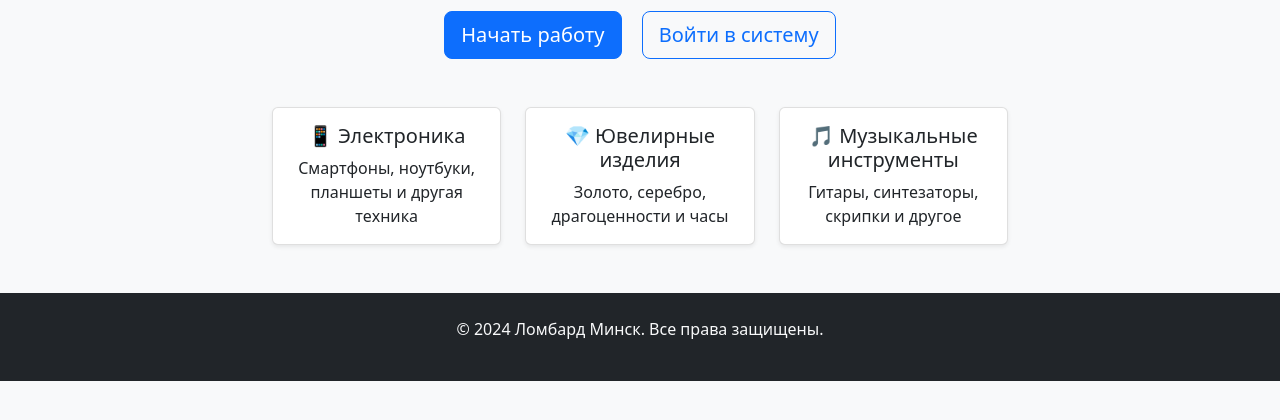
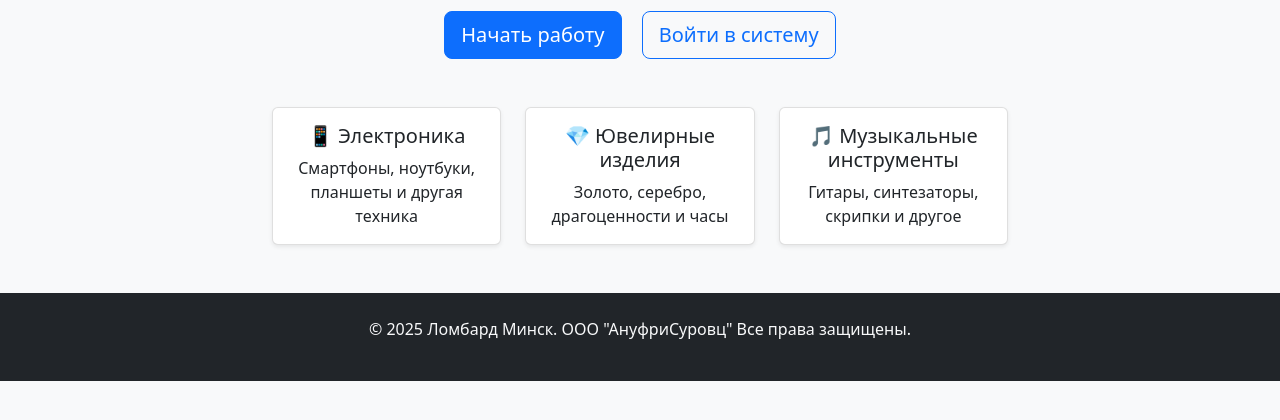
Before and after one commit to deviyan13/PawnShop, a Flask app: page / in a window 1280 px wide. Shown: the part 305-725 px from the top of the page. Run offline with Flask 3, Linux system fonts and the light colour scheme; some libraries are stand-ins or nearby versions.

Commit message:
updated year in footer

```diff
--- a/app/templates/base.html
+++ b/app/templates/base.html
@@ -85,7 +85,7 @@
 
     <footer class="bg-dark text-light mt-5 py-4">
         <div class="container text-center">
-            <p>&copy; 2024 Ломбард Минск. Все права защищены.</p>
+            <p>&copy; {{ now.year }} Ломбард Минск. ООО "АнуфриСуровц" Все права защищены.</p>
         </div>
     </footer>
 
```
